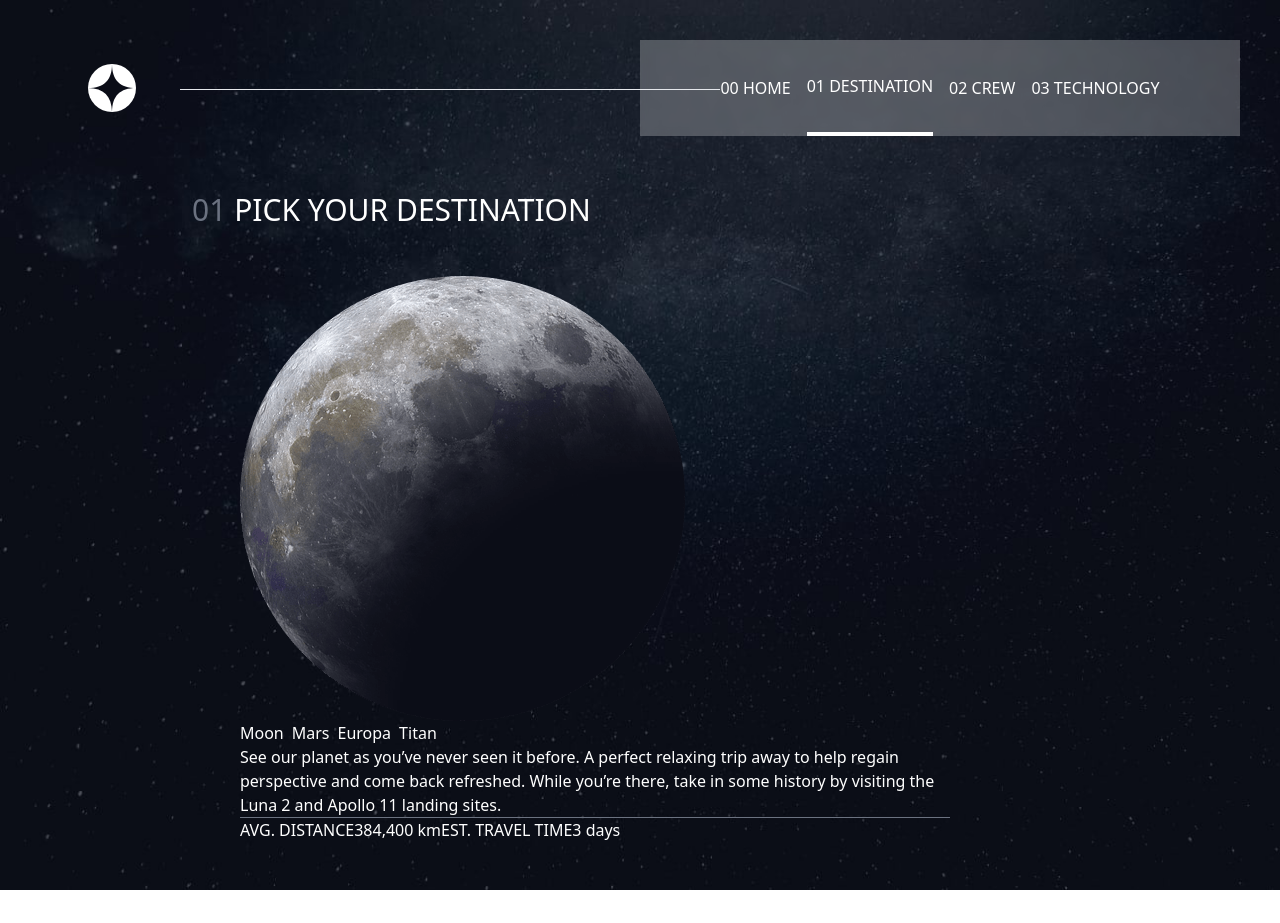
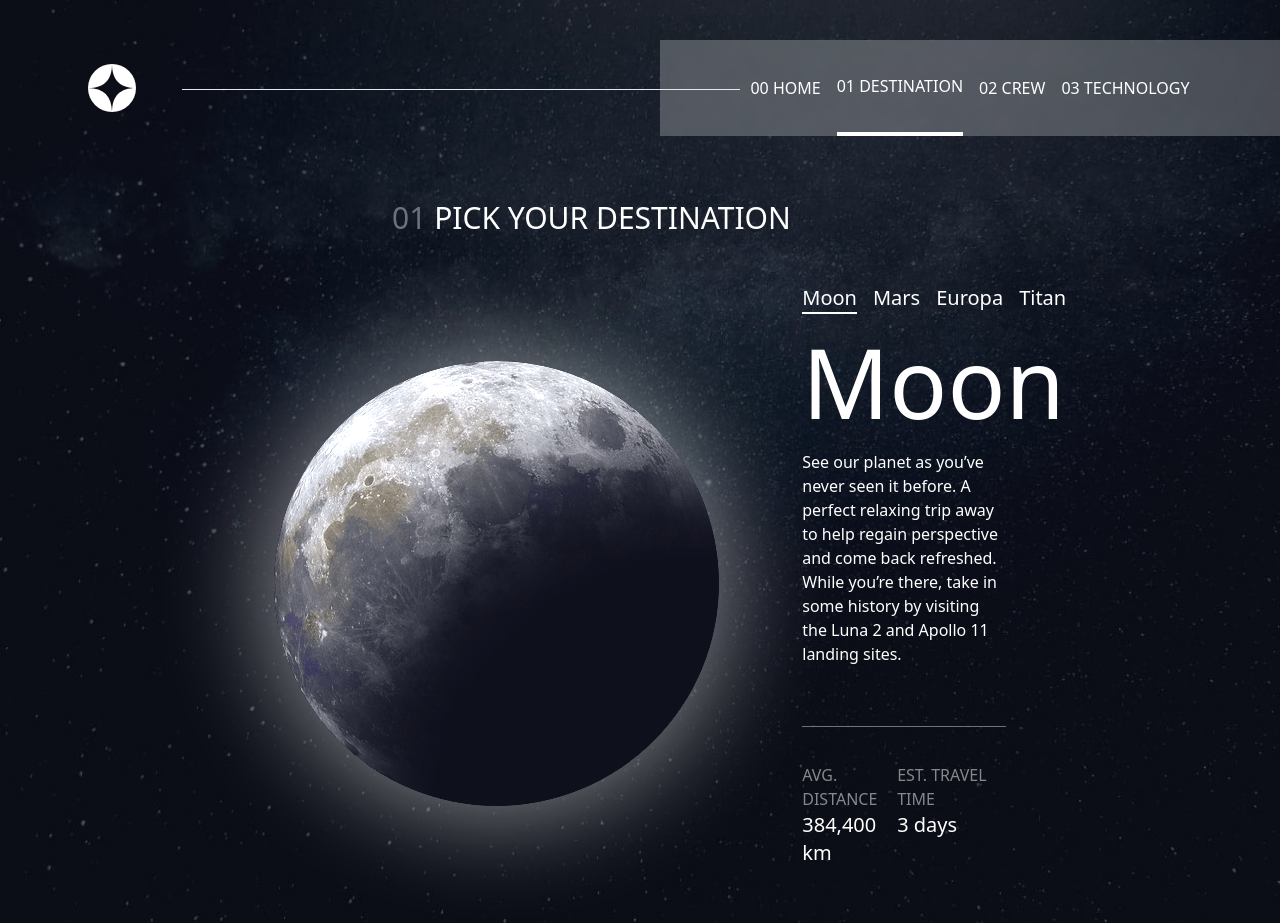
Before and after one commit to emanuel-ra/Space-tourism-website, a React (Vite) app: page /destination in a window 1280 px wide. Before the commit the page ends 890 px from the top, so only its background shows below. Built offline with nearby package versions, Linux system fonts and the light colour scheme; a web font is replaced by a local one.

Commit message:
detination page in proggress

```diff
--- a/src/Destination/Body.jsx
+++ b/src/Destination/Body.jsx
@@ -3,11 +3,11 @@ import SliderDestination from "../components/SliderDestination"
 function Body() {
 
   return (
-    <section className="w-full mt-48 px-48">
-        <article className="">
-            <h2 className="text-3xl"><span className="text-gray-500">01</span> <span className="text-white">PICK YOUR DESTINATION</span></h2>
+    <section className="w-full mt-24 lg:mt-48 lg:px-48 ">
+        <article className="px-2 py-2">
+            <h2 className="text-2xl lg:text-3xl lg:pl-48"><span className="text-gray-500">01</span> <span className="text-white">PICK YOUR DESTINATION</span></h2>
         </article>
-       <article className="w-[90%]">
+       <article className="w-full">
         <SliderDestination />
        </article>
     </section>
--- a/src/components/Header.jsx
+++ b/src/components/Header.jsx
@@ -9,8 +9,9 @@ import {routes} from "../data/menu"
 
 function Header() {
   return (
-    <header className="min-w-full absolute justify-between items-center flex lg:p-10">
-      <section className="w-1/2 flex justify-between items-center relative pl-6 lg:pl-12">
+    <header className="min-w-full absolute justify-between items-center flex lg:py-10 lg:pl-10">
+
+      <section className="lg:w-1/2 flex lg:justify-between lg:items-center relative pl-6 lg:pl-12">
         <img src={Logo} alt="Logo" />
         <span className="hidden h-1 w-[90%] border-b-[1px] absolute -right-20 z-10 lg:block"></span>
         <h1 className="sr-only">Space Tourism Website</h1>
@@ -24,9 +25,7 @@ function Header() {
                 id="nav_link"
                 to={route.path}
                 end
-                className={({ isActive }) =>
-                  isActive ? "is-active" : undefined
-                }
+                className={({ isActive }) => isActive ? "is-active" : undefined }
               >
                 {route.text}
               </NavLink>
--- a/src/components/SliderDestination.jsx
+++ b/src/components/SliderDestination.jsx
@@ -1,43 +1,55 @@
-import {useState} from 'react'
+import { useState, useEffect } from "react";
 import { data } from "../data/data";
-
-
 
 function SliderDestination() {
   let destinations = data.destinations;
   const [destination, setDestination] = new useState(0);
+
   return (
     <>
-      <section className={`flex flex-wrap p-12`}>
+      <section className={`lg:p-10 flex flex-col lg:flex-row items-center`}>
+
         {destinations.map((item, index) => (
-
-          <article className={`${destination!=index && 'hidden'} ${destination}`} key={index}>
-            <img
-              src={new URL(item.images.img, import.meta.url).href}
-              alt={item.name}
+          <article
+            className={`flex flex-col lg:flex-row lg:justify-around lg:items-center card-destination ${
+              destination != index && "hidden"
+            } ${destination}`}
+            key={index}
+          >
+            <img src={new URL(item.images.img, import.meta.url).href} alt={item.name}
+              className="animate-brightness cursor-pointer shadow-[0_0px_100px_10px_rgba(255,255,255,0.5)] rounded-full"
             />
 
-            <div className="flex flex-col text-white">
-              <ul className="flex space-x-2">
+            <div className="w-full lg:w-1/4 flex flex-col text-white space-y-5">
+
+              <ul className="flex space-x-4">
                 {destinations.map((option, i) => (
-                  <li key={i}>
-                    <button onClick={()=>{setDestination(i)}}>{option.name}</button>
+                  <li key={i} className={`${destination === i && "active"}`}>
+                    <button id={`btn_${option.name} destinations_options`}  onClick={(e) => { setDestination(i); }} >
+                      {option.name}
+                    </button>
                   </li>
                 ))}
               </ul>
-              <blockquote>{item.description}</blockquote>
-              <span className="w-full border-b-[0.1rem] border-gray-500"></span>
 
-              <section className="flex">
-                <article>
-                  <span className="uppercase">AVG. DISTANCE</span>
-                  <span>{item.distance}</span>
+              <h3 className="text-8xl">{item.name}</h3>
+
+              <blockquote className="w-full">{item.description}</blockquote>
+
+              <span className="w-full border-b-[0.1rem] border-gray-500 py-5"></span>
+
+              <section className="w-full flex justify-between py-4">
+
+                <article className="flex flex-col">
+                  <span className="uppercase text-white/50">AVG. DISTANCE</span>
+                  <span className="text-xl">{item.distance}</span>
                 </article>
 
-                <article>
-                  <span className="uppercase">EST. TRAVEL TIME</span>
-                  <span>{item.travel}</span>
+                <article className="flex flex-col">
+                  <span className="uppercase text-white/50">EST. TRAVEL TIME</span>
+                  <span className="text-xl">{item.travel}</span>
                 </article>
+
               </section>
             </div>
           </article>
--- a/src/index.css
+++ b/src/index.css
@@ -32,4 +32,11 @@
   .background-technology{
     @apply bg-cover bg-[url('./assets/technology/background-mobile.jpg')] md:bg-[url('./assets/technology/background-tablet.jpg')] lg:bg-[url('./assets/technology/background-desktop.jpg')]
   }
+  /* DESTINATION */
+  .card-destination li{
+    @apply text-xl hover:border-b-2 hover:border-gray-500
+  }
+  .card-destination li.active{
+    @apply border-b-2 border-white
+  }
 }
--- a/tailwind.config.cjs
+++ b/tailwind.config.cjs
@@ -9,7 +9,28 @@ module.exports = {
       fontFamily: theme => ({
         'barlow': ['Barlow', 'sans-serif'] ,
         'bellefair': ['Barlow', 'serif'] ,
-      })
+      }),
+      animation: theme => ({
+        wiggle: 'wiggle 1s ease-in-out infinite',
+        slideIn : 'slideIn  5s ease-in-out',
+        brightness: 'brightness 1.5s infinite;' ,
+      }),
+      keyframes: {
+        wiggle: {
+          '0%, 100%': { transform: 'rotate(-3deg)' },
+          '50%': { transform: 'rotate(3deg)' },
+        },
+        slideIn:{
+          '0%': { transform: 'scale-0' } ,
+          '50%': { transform: 'scale-50' } ,
+          '70%': { transform: 'scale-70' } ,
+          '100%': { transform: 'scale-100' } ,
+        },
+        brightness:{
+          '0%, 100%': { filter: 'brightness(1);' },
+          '50%': { filter: 'brightness(1.50);'},
+        },
+      }
     },
   },
   plugins: [],
```
